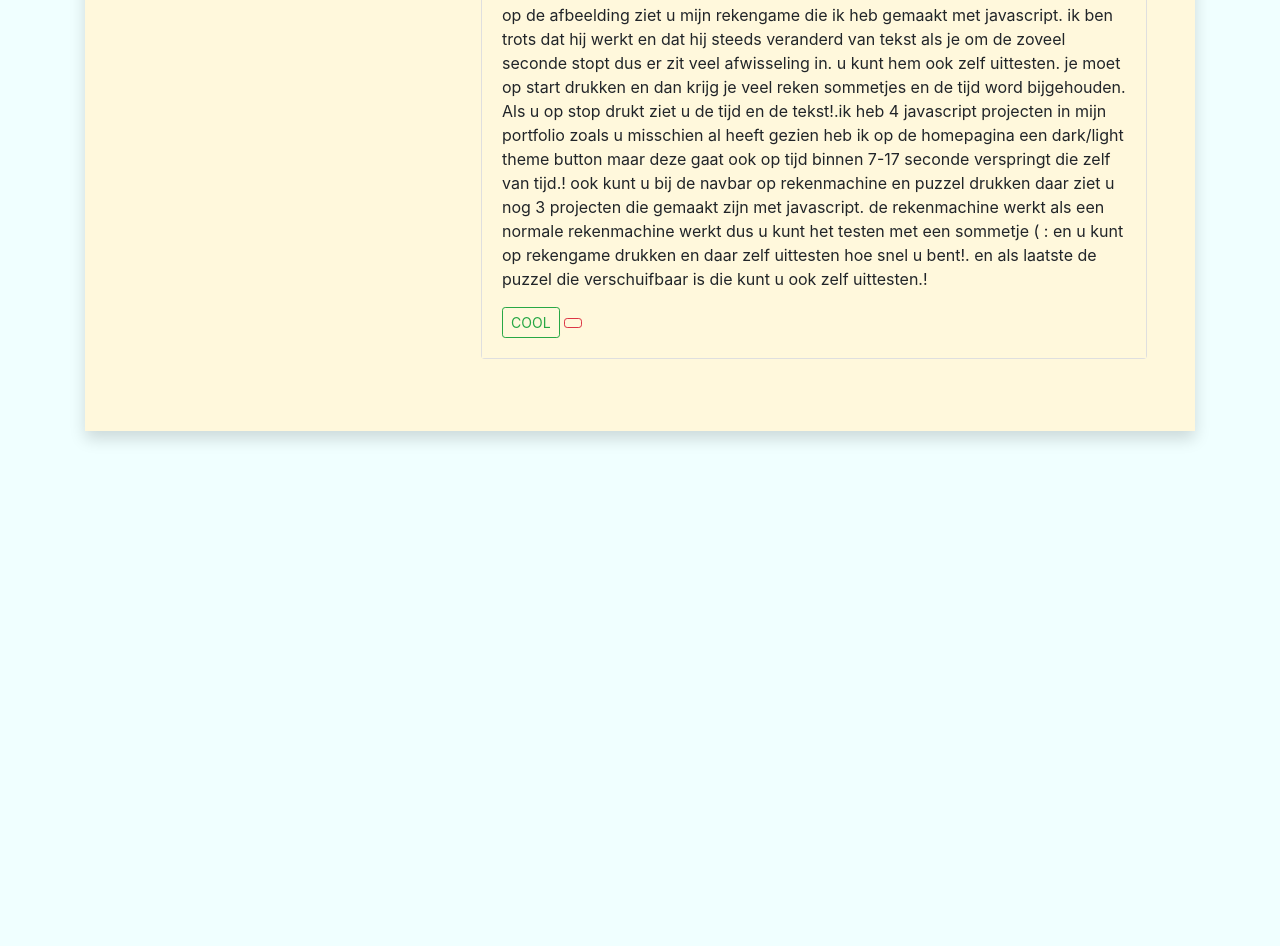
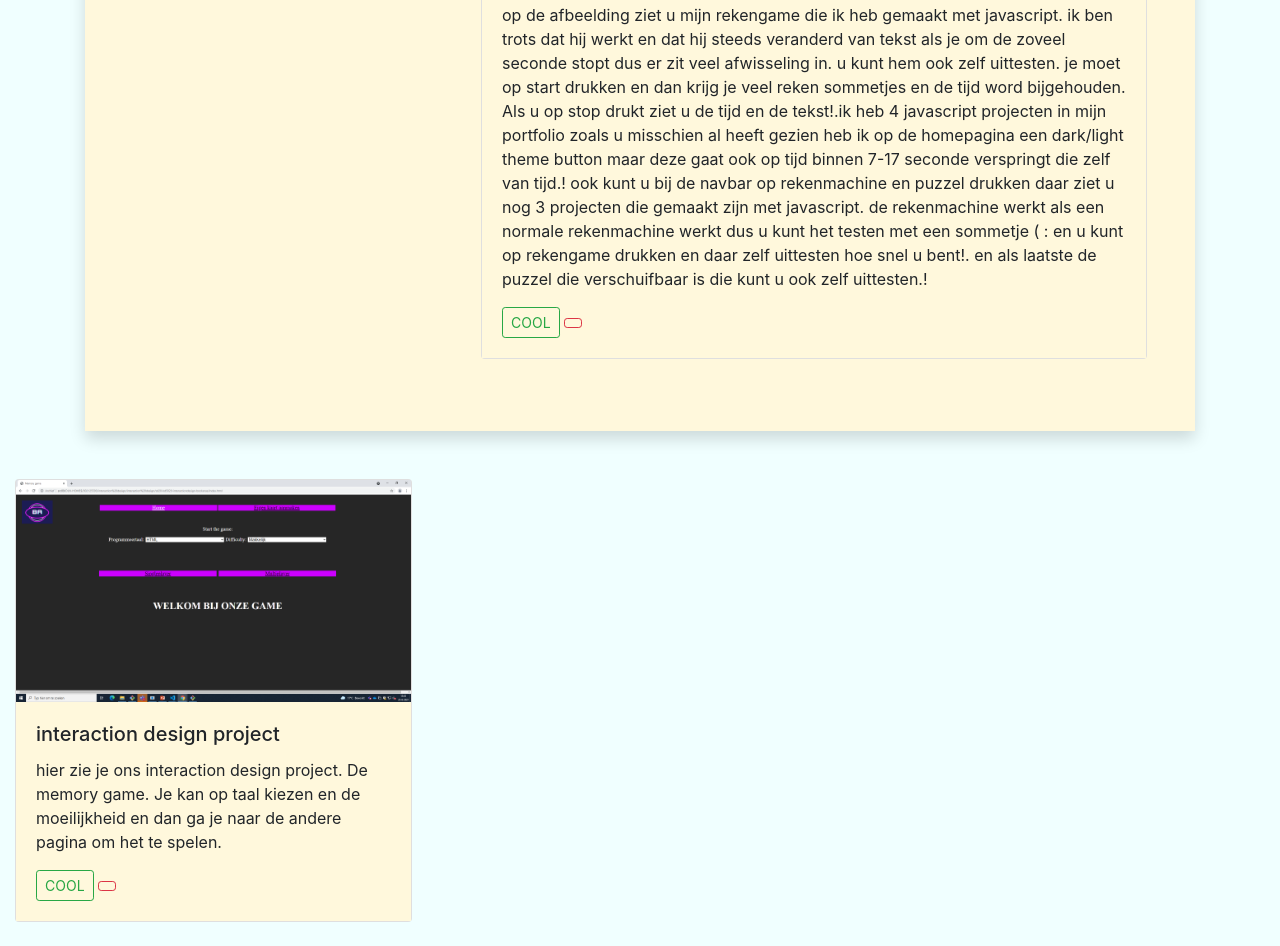
Before and after one commit to lorenaboon/lorenaboon.github.io, a plain HTML site: page abonnementen.html in a window 1280 px wide. Shown: the part 1290-2236 px from the top of the page. Before the commit the page ends 1769 px from the top, so only its background shows below. Drawn offline with nearby package versions, Linux system fonts and the light colour scheme.

Commit message:
interaction toegevoegd

```diff
--- a/abonnementen.html
+++ b/abonnementen.html
@@ -41,10 +41,10 @@
                     </li>
                     <li class="nav-item">
                         <a class="nav-link" href="rekengame.html">rekengame</a>
-                      </li>
-                      <li class="nav-item">
+                    </li>
+                    <li class="nav-item">
                         <a class="nav-link" href="boterkaaseigame.html">boterkaaseigame</a>
-                      </li>
+                    </li>
                     <li class="nav-item">
                         <a class="nav-link" href="puzzel.html">puzzel</a>
                     </li>
@@ -142,10 +142,21 @@
                                 <img src="fotoooo/java ss.png" alt="javascript" class="card-img-top">
                                 <div class="card-body">
                                     <h5 class="card-title">javascript projecten</h5>
-                                    <p class="card-text">op de afbeelding ziet u mijn rekengame die ik heb gemaakt met javascript. ik ben trots dat hij werkt en dat hij steeds veranderd van tekst als je om de zoveel seconde stopt dus er zit veel afwisseling in. u kunt hem ook zelf uittesten. je moet op start drukken en dan krijg je veel reken sommetjes en de tijd word bijgehouden. Als u op stop drukt ziet u de tijd en de tekst!.ik heb 4 javascript projecten in mijn portfolio zoals u misschien al heeft gezien heb ik op de homepagina een dark/light theme button maar deze gaat ook op tijd binnen 7-17 seconde
-                                        verspringt die zelf van tijd.! ook kunt u bij de navbar op rekenmachine en puzzel drukken daar ziet u nog 3 projecten die gemaakt zijn met javascript. de rekenmachine werkt als een normale rekenmachine werkt dus u kunt het testen met een sommetje ( :
-                                    en u kunt op rekengame drukken en daar zelf uittesten hoe snel u bent!. en als laatste de puzzel die verschuifbaar is die kunt u ook zelf uittesten.!
-                                 </p>
+                                    <p class="card-text">op de afbeelding ziet u mijn rekengame die ik heb gemaakt met
+                                        javascript. ik ben trots dat hij werkt en dat hij steeds veranderd van tekst als
+                                        je om de zoveel seconde stopt dus er zit veel afwisseling in. u kunt hem ook
+                                        zelf uittesten. je moet op start drukken en dan krijg je veel reken sommetjes en
+                                        de tijd word bijgehouden. Als u op stop drukt ziet u de tijd en de tekst!.ik heb
+                                        4 javascript projecten in mijn portfolio zoals u misschien al heeft gezien heb
+                                        ik op de homepagina een dark/light theme button maar deze gaat ook op tijd
+                                        binnen 7-17 seconde
+                                        verspringt die zelf van tijd.! ook kunt u bij de navbar op rekenmachine en
+                                        puzzel drukken daar ziet u nog 3 projecten die gemaakt zijn met javascript. de
+                                        rekenmachine werkt als een normale rekenmachine werkt dus u kunt het testen met
+                                        een sommetje ( :
+                                        en u kunt op rekengame drukken en daar zelf uittesten hoe snel u bent!. en als
+                                        laatste de puzzel die verschuifbaar is die kunt u ook zelf uittesten.!
+                                    </p>
                                     <a href="" class="btn btn-outline-success btn-sm">COOL</a>
                                     <a href="" class="btn btn-outline-danger btn-sm"><i class="far fa-heart"></i></a>
                                 </div>
@@ -157,6 +168,17 @@
 
             </div>
         </div>
+        <div class="col-lg-4 mb-4">
+            <div class="card">
+                <img src="./fotoooo/interaction.png" alt="" class="">
+                <div class="card-body">
+                    <h5 class="card-title">interaction design project</h5>
+                    <p class="card-text">hier zie je ons interaction design project. De memory game. Je kan op taal kiezen en de moeilijkheid en dan ga je naar de andere pagina om het te spelen. </p>
+                    <a href="" class="btn btn-outline-success btn-sm">COOL</a>
+                    <a href="" class="btn btn-outline-danger btn-sm"><i class="far fa-heart"></i></a>
+                </div>
+            </div>
+        </div>
     </section>
 
 
```
Also changed, not shown: fotoooo/interaction.png (added).
